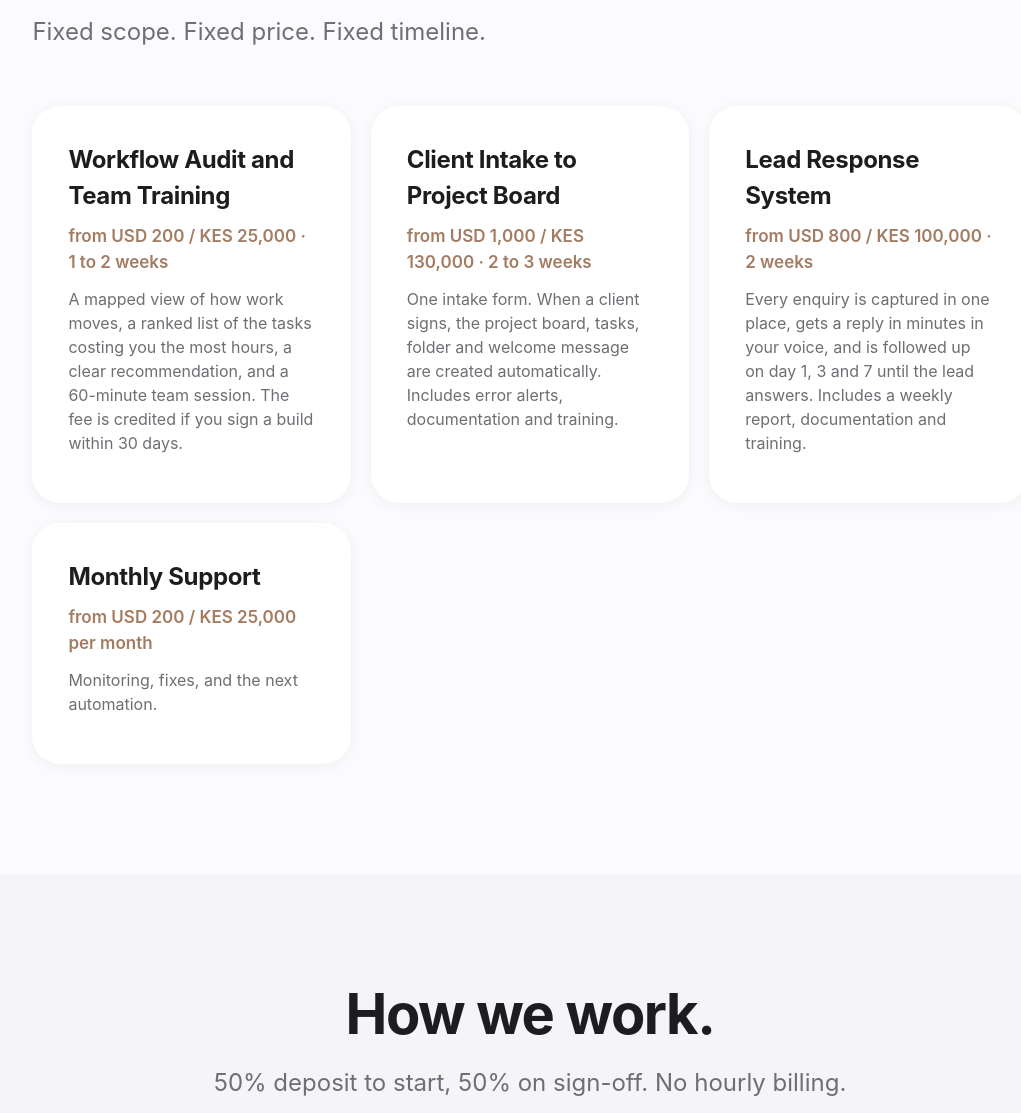
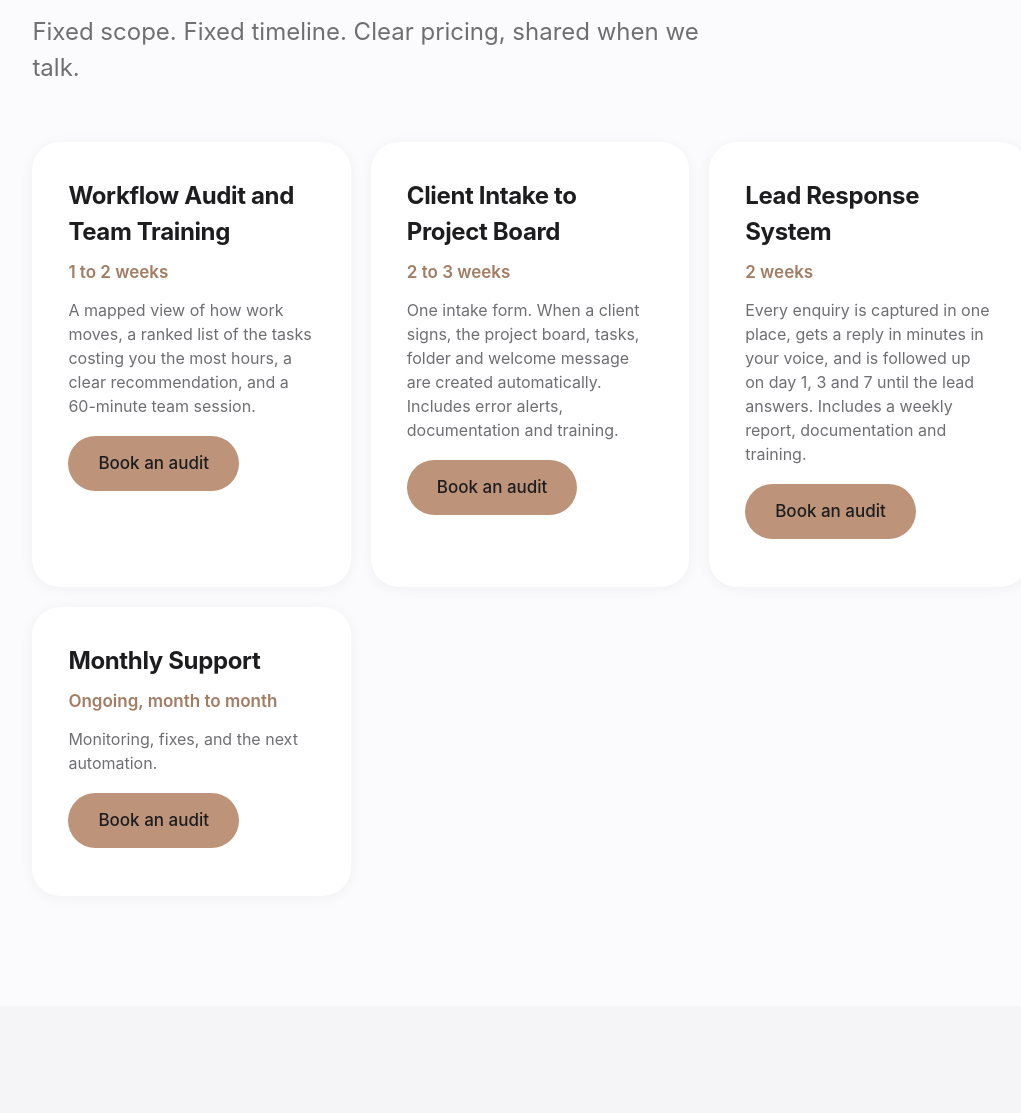
Before and after one commit to RonnieLihanda/Mic3-solution-group, a plain HTML site: page services.html in a window 1280 px wide. Shown: the part 216-1329 px from the top of the page, without its empty margins (110-1131 px from the left). Drawn offline with Linux system fonts and the light colour scheme.

Commit message:
Services: remove prices, add Book an audit buttons

```diff
--- a/services.html
+++ b/services.html
@@ -1,8 +1,8 @@
 <!doctype html><html lang="en"><head><meta charset="utf-8"><meta name="viewport" content="width=device-width,initial-scale=1"><title>Mic3 Solution Group</title><link rel="stylesheet" href="style.css"></head><body><header><a href="index.html"><img src="assets/logo-black.png" alt="Mic3 Solution Group"></a><nav><a href="index.html">Home</a><a href="services.html">Services</a><a href="case-study.html">Case study</a><a href="about.html">About</a><a href="contact.html">Contact</a><a class="btn" href="book-an-audit.html">Book an audit</a></nav></header>
-<section class="page"><h2 class="reveal">Services.</h2><p class="lead reveal">Fixed scope. Fixed price. Fixed timeline.</p><div class="grid">
-<div class="card reveal"><h3>Workflow Audit and Team Training</h3><p class="price">from USD 200 / KES 25,000 &middot; 1 to 2 weeks</p><p>A mapped view of how work moves, a ranked list of the tasks costing you the most hours, a clear recommendation, and a 60-minute team session. The fee is credited if you sign a build within 30 days.</p></div>
-<div class="card reveal"><h3>Client Intake to Project Board</h3><p class="price">from USD 1,000 / KES 130,000 &middot; 2 to 3 weeks</p><p>One intake form. When a client signs, the project board, tasks, folder and welcome message are created automatically. Includes error alerts, documentation and training.</p></div>
-<div class="card reveal"><h3>Lead Response System</h3><p class="price">from USD 800 / KES 100,000 &middot; 2 weeks</p><p>Every enquiry is captured in one place, gets a reply in minutes in your voice, and is followed up on day 1, 3 and 7 until the lead answers. Includes a weekly report, documentation and training.</p></div>
-<div class="card reveal"><h3>Monthly Support</h3><p class="price">from USD 200 / KES 25,000 per month</p><p>Monitoring, fixes, and the next automation.</p></div></div></section>
-<section class="full"><div class="center"><h2 class="reveal">How we work.</h2><p class="lead reveal">50% deposit to start, 50% on sign-off. No hourly billing.</p><a class="btn" href="book-an-audit.html">Book a workflow audit</a></div></section>
+<section class="page"><h2 class="reveal">Services.</h2><p class="lead reveal">Fixed scope. Fixed timeline. Clear pricing, shared when we talk.</p><div class="grid">
+<div class="card reveal"><h3>Workflow Audit and Team Training</h3><p class="price">1 to 2 weeks</p><p>A mapped view of how work moves, a ranked list of the tasks costing you the most hours, a clear recommendation, and a 60-minute team session.</p><p style="margin-top:18px"><a class="btn copper" href="book-an-audit.html">Book an audit</a></p></div>
+<div class="card reveal"><h3>Client Intake to Project Board</h3><p class="price">2 to 3 weeks</p><p>One intake form. When a client signs, the project board, tasks, folder and welcome message are created automatically. Includes error alerts, documentation and training.</p><p style="margin-top:18px"><a class="btn copper" href="book-an-audit.html">Book an audit</a></p></div>
+<div class="card reveal"><h3>Lead Response System</h3><p class="price">2 weeks</p><p>Every enquiry is captured in one place, gets a reply in minutes in your voice, and is followed up on day 1, 3 and 7 until the lead answers. Includes a weekly report, documentation and training.</p><p style="margin-top:18px"><a class="btn copper" href="book-an-audit.html">Book an audit</a></p></div>
+<div class="card reveal"><h3>Monthly Support</h3><p class="price">Ongoing, month to month</p><p>Monitoring, fixes, and the next automation.</p><p style="margin-top:18px"><a class="btn copper" href="book-an-audit.html">Book an audit</a></p></div></div></section>
+<section class="full"><div class="center"><h2 class="reveal">How we work.</h2><p class="lead reveal">Fixed scope and no hourly billing. Book an audit and we'll walk you through the right option and its price.</p><a class="btn" href="book-an-audit.html">Book a workflow audit</a></div></section>
 <footer><p style="margin:0 0 8px">Contact: <a href="mailto:ronnielihanda@gmail.com" style="color:#bd9479">ronnielihanda@gmail.com</a> &middot; <a href="tel:+254797176466" style="color:#bd9479">+254 797 176 466</a></p>&copy; 2026 Mic3 Solution Group. Registered in Kenya.</footer><script src="script.js"></script></body></html>
```
